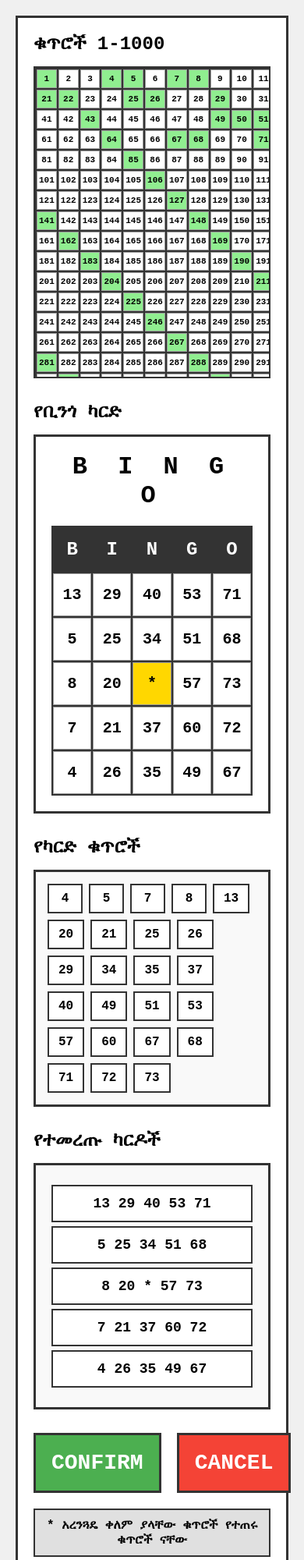
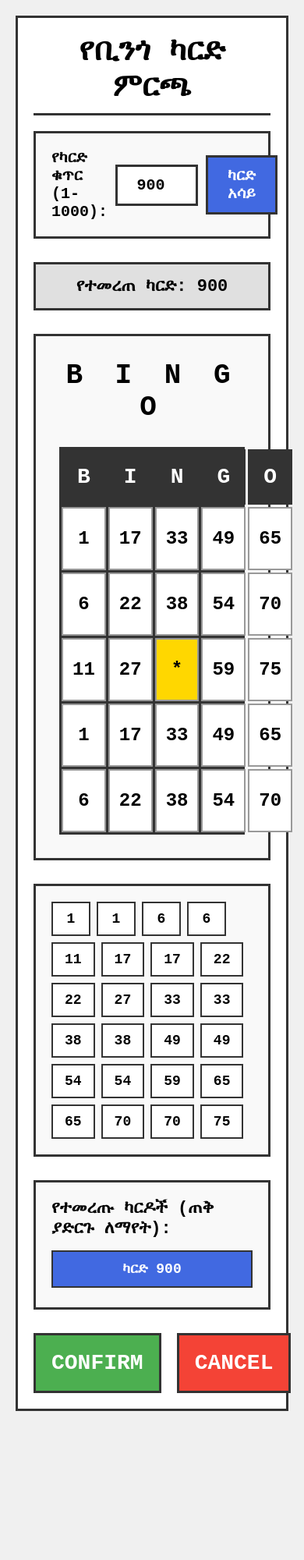
Before and after one commit to suedawel900-collab/Testbingo, a plain HTML site: page player/select-cards.html in a window 390 px wide. Shown: the top 2000 px of the page at 78% size. After the commit the page ends 1829 px from the top, so only its background shows below. Drawn offline with Linux system fonts and the light colour scheme.

Commit message:
Update select-cards.html

```diff
--- a/player/select-cards.html
+++ b/player/select-cards.html
@@ -25,148 +25,168 @@
             padding: 20px;
         }
 
-        /* የቁጥር ግሪድ 1-1000 */
-        .numbers-section {
-            margin-bottom: 30px;
+        h1 {
+            text-align: center;
+            font-size: 2.5em;
+            margin-bottom: 20px;
+            padding-bottom: 10px;
+            border-bottom: 3px solid #333;
         }
 
-        .numbers-section h2 {
-            font-size: 24px;
-            margin-bottom: 15px;
+        /* የካርድ ቁጥር መምረጫ */
+        .card-selector {
+            display: flex;
+            gap: 10px;
+            margin-bottom: 30px;
+            align-items: center;
+            background: #f9f9f9;
+            padding: 20px;
+            border: 3px solid #333;
+        }
+
+        .card-selector label {
+            font-size: 20px;
             font-weight: bold;
         }
 
-        .numbers-grid {
-            display: grid;
-            grid-template-columns: repeat(20, 1fr);
-            gap: 2px;
-            background: #333;
-            padding: 2px;
-            border: 2px solid #333;
-            max-height: 400px;
-            overflow-y: auto;
-        }
-
-        .number-cell {
-            background: white;
-            padding: 5px 2px;
+        .card-selector input {
+            width: 150px;
+            padding: 12px;
+            font-size: 20px;
+            border: 3px solid #333;
             text-align: center;
-            font-size: 11px;
-            font-weight: bold;
-            border: 1px solid #999;
-        }
-
-        .number-cell.called {
-            background: #90EE90;
-        }
-
-        /* የቢንጎ ካርድ */
-        .bingo-section {
-            margin: 30px 0;
-        }
-
-        .bingo-section h2 {
-            font-size: 24px;
-            margin-bottom: 15px;
             font-weight: bold;
         }
 
-        .bingo-card {
+        .card-selector button {
+            padding: 12px 25px;
+            font-size: 20px;
+            font-weight: bold;
+            background: #4169E1;
+            color: white;
             border: 3px solid #333;
-            padding: 20px;
-            background: white;
+            cursor: pointer;
+        }
+
+        .card-selector button:hover {
+            background: #1E3A8A;
+        }
+
+        /* የተመረጠ ካርድ መረጃ */
+        .selected-info {
+            background: #e0e0e0;
+            padding: 15px;
+            margin-bottom: 20px;
+            border: 3px solid #333;
+            font-size: 22px;
+            font-weight: bold;
+            text-align: center;
+        }
+
+        /* የቢንጎ ካርድ 5x5 */
+        .bingo-card-container {
+            margin: 30px 0;
+            border: 3px solid #333;
+            padding: 30px;
+            background: #f9f9f9;
         }
 
         .bingo-title {
             text-align: center;
-            font-size: 32px;
+            font-size: 36px;
             font-weight: bold;
-            margin-bottom: 20px;
+            margin-bottom: 30px;
             letter-spacing: 10px;
         }
 
         .bingo-grid {
             display: grid;
             grid-template-columns: repeat(5, 1fr);
-            gap: 2px;
+            gap: 3px;
             background: #333;
-            padding: 2px;
+            padding: 3px;
+            max-width: 600px;
+            margin: 0 auto;
         }
 
         .bingo-header {
             background: #333;
             color: white;
             text-align: center;
-            padding: 15px;
+            padding: 20px;
             font-weight: bold;
-            font-size: 24px;
+            font-size: 28px;
         }
 
         .bingo-cell {
             background: white;
             text-align: center;
-            padding: 15px 10px;
-            font-size: 20px;
+            padding: 25px 10px;
+            font-size: 24px;
             font-weight: bold;
-            border: 1px solid #999;
+            border: 2px solid #999;
         }
 
         .free-cell {
             background: #FFD700;
         }
 
-        /* የካርድ ቁጥሮች */
-        .card-numbers-section {
-            margin: 30px 0;
+        .highlighted-cell {
+            background: #90EE90;
+            border: 3px solid #2E7D32;
         }
 
-        .card-numbers-section h2 {
-            font-size: 24px;
-            margin-bottom: 15px;
-            font-weight: bold;
-        }
-
+        /* የካርድ ቁጥሮች */
         .card-numbers {
             display: flex;
             flex-wrap: wrap;
             gap: 8px;
-            padding: 15px;
+            margin: 20px 0;
+            padding: 20px;
             border: 3px solid #333;
             background: #f9f9f9;
         }
 
         .card-number-item {
-            padding: 8px 12px;
+            padding: 10px 15px;
             background: white;
             border: 2px solid #333;
-            font-size: 16px;
+            font-size: 18px;
             font-weight: bold;
-            min-width: 45px;
+            min-width: 50px;
             text-align: center;
+            cursor: pointer;
         }
 
-        /* የተመረጡ ካርዶች */
-        .selected-cards-section {
-            margin: 30px 0;
+        .card-number-item:hover {
+            background: #4169E1;
+            color: white;
         }
 
-        .selected-cards-section h2 {
-            font-size: 24px;
-            margin-bottom: 15px;
-            font-weight: bold;
+        .card-number-item.selected {
+            background: #4CAF50;
+            color: white;
+            border: 3px solid #2E7D32;
         }
 
-        .cards-list {
+        /* የተመረጡ ካርዶች ዝርዝር */
+        .selected-cards-list {
+            margin: 30px 0;
+            padding: 20px;
             border: 3px solid #333;
-            padding: 20px;
             background: #f9f9f9;
         }
 
-        .cards-list ul {
+        .selected-cards-list h3 {
+            font-size: 22px;
+            margin-bottom: 15px;
+        }
+
+        .selected-cards-list ul {
             list-style: none;
         }
 
-        .cards-list li {
+        .selected-cards-list li {
             padding: 12px;
             margin: 5px 0;
             background: white;
@@ -174,14 +194,23 @@
             font-size: 18px;
             font-weight: bold;
             text-align: center;
-            font-family: monospace;
+            cursor: pointer;
+        }
+
+        .selected-cards-list li:hover {
+            background: #e0e0e0;
+        }
+
+        .selected-cards-list li.active {
+            background: #4169E1;
+            color: white;
         }
 
         /* Confirm/Cancel Buttons */
         .action-buttons {
             display: flex;
             gap: 20px;
-            margin-top: 20px;
+            margin-top: 30px;
         }
 
         .btn {
@@ -207,47 +236,43 @@
         .btn:hover {
             opacity: 0.8;
         }
-
-        /* ማስታወሻ */
-        .note {
-            margin-top: 20px;
-            padding: 10px;
-            background: #e0e0e0;
-            border: 2px solid #333;
-            text-align: center;
-            font-weight: bold;
-        }
     </style>
 </head>
 <body>
     <div class="container">
-        <!-- የቁጥር ግሪድ 1-1000 -->
-        <div class="numbers-section">
-            <h2>ቁጥሮች 1-1000</h2>
-            <div class="numbers-grid" id="numberGrid"></div>
+        <h1>የቢንጎ ካርድ ምርጫ</h1>
+
+        <!-- የካርድ ቁጥር መምረጫ -->
+        <div class="card-selector">
+            <label>የካርድ ቁጥር (1-1000):</label>
+            <input type="number" id="cardNumberInput" min="1" max="1000" value="900">
+            <button onclick="showSelectedCard()">ካርድ አሳይ</button>
         </div>
 
-        <!-- የቢንጎ ካርድ -->
-        <div class="bingo-section">
-            <h2>የቢንጎ ካርድ</h2>
-            <div class="bingo-card">
-                <div class="bingo-title">B I N G O</div>
-                <div class="bingo-grid" id="bingoGrid"></div>
-            </div>
+        <!-- የተመረጠ ካርድ መረጃ -->
+        <div class="selected-info" id="selectedInfo">
+            የተመረጠ ካርድ: 900
         </div>
 
-        <!-- የካርድ ቁጥሮች -->
-        <div class="card-numbers-section">
-            <h2>የካርድ ቁጥሮች</h2>
-            <div class="card-numbers" id="cardNumbers"></div>
+        <!-- የቢንጎ ካርድ 5x5 -->
+        <div class="bingo-card-container">
+            <div class="bingo-title">B I N G O</div>
+            <div class="bingo-grid" id="bingoGrid"></div>
         </div>
 
-        <!-- የተመረጡ ካርዶች -->
-        <div class="selected-cards-section">
-            <h2>የተመረጡ ካርዶች</h2>
-            <div class="cards-list">
-                <ul id="selectedCardsList"></ul>
-            </div>
+        <!-- የካርድ ቁጥሮች (24 ቁጥሮች) -->
+        <div class="card-numbers" id="cardNumbers"></div>
+
+        <!-- የተመረጡ ካርዶች ዝርዝር -->
+        <div class="selected-cards-list">
+            <h3>የተመረጡ ካርዶች (ጠቅ ያድርጉ ለማየት):</h3>
+            <ul id="selectedCardsList">
+                <li onclick="loadCard(1)">ካርድ 1: 13, 29, 40, 53, 71, ...</li>
+                <li onclick="loadCard(2)">ካርድ 2: 5, 25, 34, 51, 68, ...</li>
+                <li onclick="loadCard(3)">ካርድ 3: 8, 20, *, 57, 73, ...</li>
+                <li onclick="loadCard(4)">ካርድ 4: 7, 21, 37, 60, 72, ...</li>
+                <li onclick="loadCard(5)">ካርድ 5: 4, 26, 35, 49, 67, ...</li>
+            </ul>
         </div>
 
         <!-- Confirm/Cancel Buttons -->
@@ -255,29 +280,62 @@
             <button class="btn btn-confirm" onclick="confirmSelection()">Confirm</button>
             <button class="btn btn-cancel" onclick="cancelSelection()">Cancel</button>
         </div>
-
-        <div class="note">
-            * አረንጓዴ ቀለም ያላቸው ቁጥሮች የተጠሩ ቁጥሮች ናቸው
-        </div>
     </div>
 
     <script>
-        // ==================== 1. የቁጥር ግሪድ 1-1000 ማመንጨት ====================
-        function generateNumberGrid() {
-            const grid = document.getElementById('numberGrid');
+        // ሁሉም ካርዶች (ለምሳሌ 1000 ካርዶች)
+        let allCards = [];
+        let currentCardNumber = 900;
+        let selectedCards = [];
 
-            for (let i = 1; i <= 1000; i++) {
-                const cell = document.createElement('div');
-                cell.className = 'number-cell';
-                cell.textContent = i;
-                cell.id = `num-${i}`;
-                grid.appendChild(cell);
+        // ==================== ካርዶችን ማመንጨት ====================
+        function generateAllCards() {
+            for (let cardNum = 1; cardNum <= 1000; cardNum++) {
+                const card = generateSingleCard(cardNum);
+                allCards.push(card);
             }
         }
 
-        // ==================== 2. የቢንጎ ካርድ ማመንጨት ====================
-        function generateBingoCard() {
+        // ==================== አንድ ካርድ ማመንጨት ====================
+        function generateSingleCard(cardNum) {
+            const card = {
+                id: cardNum,
+                numbers: [],
+                allNumbers: []
+            };
+
+            // የዘፈቀደ ቁጥሮች ማመንጨት ለካርዱ
+            for (let row = 0; row < 5; row++) {
+                const rowNumbers = [];
+                for (let col = 0; col < 5; col++) {
+                    if (row === 2 && col === 2) {
+                        rowNumbers.push('*'); // ነፃ ቦታ
+                        card.allNumbers.push('*');
+                    } else {
+                        // በካርዱ ቁጥር መሰረት የተለየ ቁጥር ማመንጨት
+                        const min = col * 15 + 1;
+                        const max = (col + 1) * 15;
+                        const num = ((cardNum * 7 + row * 5 + col) % (max - min + 1)) + min;
+                        rowNumbers.push(num);
+                        card.allNumbers.push(num);
+                    }
+                }
+                card.numbers.push(rowNumbers);
+            }
+
+            return card;
+        }
+
+        // ==================== ካርድ ማሳየት ====================
+        function displayCard(cardNumber) {
+            currentCardNumber = cardNumber;
+            document.getElementById('selectedInfo').innerHTML = `የተመረጠ ካርድ: ${cardNumber}`;
+
+            const card = allCards[cardNumber - 1];
+            if (!card) return;
+
             const grid = document.getElementById('bingoGrid');
+            grid.innerHTML = '';
 
             // B I N G O headers
             const headers = ['B', 'I', 'N', 'G', 'O'];
@@ -288,17 +346,8 @@
                 grid.appendChild(header);
             });
 
-            // የቢንጎ ካርድ ቁጥሮች (እንደ ምስሉ)
-            const cardNumbers = [
-                [13, 29, 40, 53, 71],
-                [5, 25, 34, 51, 68],
-                [8, 20, '*', 57, 73],
-                [7, 21, 37, 60, 72],
-                [4, 26, 35, 49, 67]
-            ];
-
-            // ቁጥሮቹን ማስገባት
-            cardNumbers.forEach(row => {
+            // የካርድ ቁጥሮች
+            card.numbers.forEach(row => {
                 row.forEach(num => {
                     const cell = document.createElement('div');
                     if (num === '*') {
@@ -310,115 +359,104 @@
                     grid.appendChild(cell);
                 });
             });
+
+            // የካርድ ቁጥሮች ማሳየት
+            displayCardNumbers(card.allNumbers);
         }
 
-        // ==================== 3. የካርድ ቁጥሮች ማሳየት ====================
-        function displayCardNumbers() {
+        // ==================== የካርድ ቁጥሮች ማሳየት ====================
+        function displayCardNumbers(numbers) {
             const container = document.getElementById('cardNumbers');
-
-            // ከምስሉ የተወሰዱ ቁጥሮች (24 ቁጥሮች)
-            const numbers = [
-                13, 29, 40, 53, 71,
-                5, 25, 34, 51, 68,
-                8, 20, 57, 73,
-                7, 21, 37, 60, 72,
-                4, 26, 35, 49, 67
-            ];
+            container.innerHTML = '';
 
             // ቁጥሮችን ደርድር
-            numbers.sort((a, b) => a - b);
+            const sortedNumbers = numbers.filter(n => n !== '*').sort((a, b) => a - b);
 
-            // እያንዳንዱን ቁጥር አሳይ
-            numbers.forEach(num => {
+            sortedNumbers.forEach(num => {
                 const span = document.createElement('span');
                 span.className = 'card-number-item';
                 span.textContent = num;
+                span.onclick = () => toggleSelectNumber(num);
                 container.appendChild(span);
             });
         }
 
-        // ==================== 4. የተመረጡ ካርዶች ዝርዝር ====================
-        function displaySelectedCards() {
+        // ==================== ቁጥር መምረጥ ====================
+        function toggleSelectNumber(num) {
+            const card = allCards[currentCardNumber - 1];
+            if (!card) return;
+
+            // በካርዱ ላይ ቁጥሩን ማጉላት
+            const cells = document.querySelectorAll('.bingo-cell');
+            let index = 0;
+
+            card.numbers.forEach((row, i) => {
+                row.forEach((cellNum, j) => {
+                    if (cellNum === num) {
+                        const cellIndex = i * 5 + j + 5; // +5 ለ headers
+                        if (cells[cellIndex]) {
+                            cells[cellIndex].classList.toggle('highlighted-cell');
+                        }
+                    }
+                    index++;
+                });
+            });
+        }
+
+        // ==================== ካርድ መምረጥ ====================
+        function showSelectedCard() {
+            const cardNum = parseInt(document.getElementById('cardNumberInput').value);
+            if (cardNum >= 1 && cardNum <= 1000) {
+                displayCard(cardNum);
+
+                // ወደተመረጡ ካርዶች መጨመር
+                if (!selectedCards.includes(cardNum)) {
+                    selectedCards.push(cardNum);
+                    updateSelectedCardsList();
+                }
+            } else {
+                alert('እባክዎ ከ1 እስከ 1000 ቁጥር ይምረጡ');
+            }
+        }
+
+        // ==================== የተመረጡ ካርዶች ዝርዝር ማዘመን ====================
+        function updateSelectedCardsList() {
             const list = document.getElementById('selectedCardsList');
+            list.innerHTML = '';
 
-            // ከምስሉ የተወሰዱ 5 ካርዶች
-            const cards = [
-                '13   29   40   53   71',
-                '5    25   34   51   68',
-                '8    20    *   57   73',
-                '7    21   37   60   72',
-                '4    26   35   49   67'
-            ];
-
-            cards.forEach(card => {
+            selectedCards.forEach(cardNum => {
                 const li = document.createElement('li');
-                li.textContent = card;
+                li.textContent = `ካርድ ${cardNum}`;
+                li.onclick = () => displayCard(cardNum);
+                li.className = cardNum === currentCardNumber ? 'active' : '';
                 list.appendChild(li);
             });
         }
 
-        // ==================== 5. የተጠሩ ቁጥሮችን ማጉላት ====================
-        function highlightCalledNumbers() {
-            // ከምስሉ የተወሰዱ የተጠሩ ቁጥሮች
-            const calledNumbers = [
-                13, 29, 40, 53, 71,
-                5, 25, 34, 51, 68,
-                8, 20, 57, 73,
-                7, 21, 37, 60, 72,
-                4, 26, 35, 49, 67
-            ];
-
-            // በተጨማሪ አንዳንድ ቁጥሮች ከ1-1000
-            for (let i = 1; i <= 1000; i += 7) {
-                calledNumbers.push(i);
-            }
-
-            calledNumbers.forEach(num => {
-                const cell = document.getElementById(`num-${num}`);
-                if (cell) {
-                    cell.classList.add('called');
-                }
-            });
+        // ==================== ካርድ መጫን (ከዝርዝር) ====================
+        function loadCard(cardNum) {
+            displayCard(cardNum);
+            document.getElementById('cardNumberInput').value = cardNum;
         }
 
-        // ==================== 6. Confirm function ====================
+        // ==================== Confirm ====================
         function confirmSelection() {
-            const selectedCards = [
-                [13, 29, 40, 53, 71],
-                [5, 25, 34, 51, 68],
-                [8, 20, '*', 57, 73],
-                [7, 21, 37, 60, 72],
-                [4, 26, 35, 49, 67]
-            ];
-
+            alert(`${selectedCards.length} ካርዶች ተመርጠዋል!\nጠቅላላ ክፍያ: ${selectedCards.length * 10} ብር`);
             localStorage.setItem('selectedCards', JSON.stringify(selectedCards));
-
-            const totalCards = selectedCards.length;
-            const pricePerCard = 10;
-            const totalPrice = totalCards * pricePerCard;
-
-            localStorage.setItem('selectedCardCount', totalCards);
-            localStorage.setItem('totalPrice', totalPrice);
-
-            alert(`5 ካርዶች ተመርጠዋል!\nጠቅላላ ክፍያ: ${totalPrice} ብር`);
-
-            // ወደ ክፍያ ገጽ መሄድ
-            // window.location.href = 'payment.html';
         }
 
-        // ==================== 7. Cancel function ====================
+        // ==================== Cancel ====================
         function cancelSelection() {
             if (confirm('እርግጠኛ ነዎት መሰረዝ ይፈልጋሉ?')) {
                 window.location.href = 'dashboard.html';
             }
         }
 
-        // ==================== ሁሉንም አስጀምር ====================
-        generateNumberGrid();
-        generateBingoCard();
-        displayCardNumbers();
-        displaySelectedCards();
-        highlightCalledNumbers();
+        // ==================== ጀምር ====================
+        generateAllCards();
+        displayCard(900); // ነባሪ 900 ካርድ አሳይ
+        selectedCards.push(900);
+        updateSelectedCardsList();
     </script>
 </body>
 </html>
```
